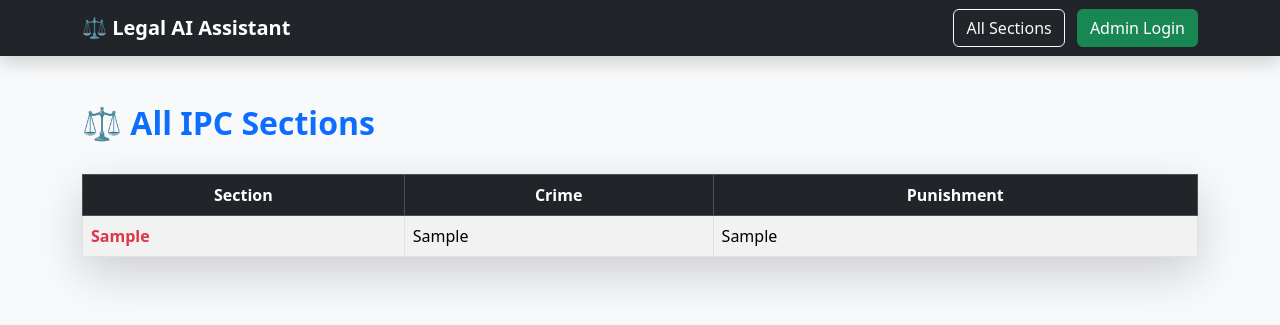
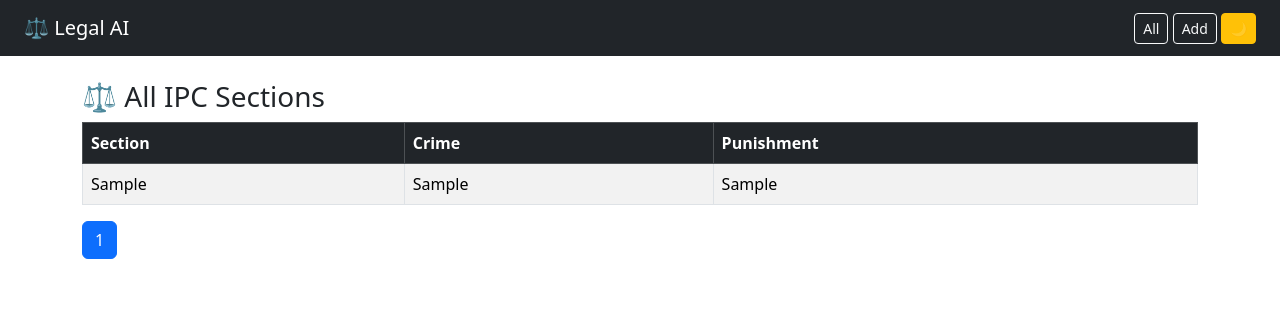
Before and after one commit to sdeepaknetha/legal-ai-assistant, a FastAPI app: page /all in a window 1280 px wide. Shown: the top 325 px of the page. Run offline with FastAPI, Linux system fonts and the light colour scheme; tables that the repository leaves empty hold one stand-in row (values such as "Sample post").

Commit message:
Update all.html

```diff
--- a/templates/all.html
+++ b/templates/all.html
@@ -1,29 +1,11 @@
-<!DOCTYPE html>
-<html>
-<head>
-    <title>All IPC Sections</title>
-    <link href="https://cdn.jsdelivr.net/npm/bootstrap@5.3.2/dist/css/bootstrap.min.css" rel="stylesheet">
-</head>
-<body class="bg-light">
+{% extends "base.html" %}
 
-<nav class="navbar navbar-expand-lg navbar-dark bg-dark shadow">
-  <div class="container">
-    <a class="navbar-brand fw-bold" href="/">⚖ Legal AI Assistant</a>
-    <div>
-      <a href="/all" class="btn btn-outline-light me-2">All Sections</a>
-      <a href="/login" class="btn btn-success">Admin Login</a>
-    </div>
-  </div>
-</nav>
+{% block content %}
 
-<div class="container mt-5">
+<h3>⚖ All IPC Sections</h3>
 
-<div class="d-flex justify-content-between align-items-center mb-4">
-    <h2 class="fw-bold text-primary">⚖ All IPC Sections</h2>
-</div>
-
-<table class="table table-bordered table-striped table-hover shadow-lg">
-    <thead class="table-dark text-center">
+<table class="table table-bordered table-striped">
+    <thead class="table-dark">
         <tr>
             <th>Section</th>
             <th>Crime</th>
@@ -31,34 +13,22 @@
         </tr>
     </thead>
     <tbody>
-
-        {% if sections %}
         {% for section in sections %}
         <tr>
-                <td class="fw-bold text-danger">{{ section.section }}</td>
+            <td>{{ section.section }}</td>
             <td>{{ section.crime }}</td>
             <td>{{ section.punishment }}</td>
         </tr>
         {% endfor %}
-        {% else %}
-        <tr>
-            <td colspan="3" class="text-center text-danger fw-bold">
-                No results found.
-            </td>
-        </tr>
-        {% endif %}
-
     </tbody>
 </table>
 
-<!-- Pagination -->
-{% if total_pages > 1 %}
-<nav class="mt-4">
-  <ul class="pagination justify-content-center">
+<nav>
+    <ul class="pagination">
 
         {% if page > 1 %}
         <li class="page-item">
-      <a class="page-link" href="/all?page={{ page - 1 }}">Previous</a>
+            <a class="page-link" href="/all?page={{ page-1 }}">Previous</a>
         </li>
         {% endif %}
 
@@ -70,15 +40,11 @@
 
         {% if page < total_pages %}
         <li class="page-item">
-      <a class="page-link" href="/all?page={{ page + 1 }}">Next</a>
+            <a class="page-link" href="/all?page={{ page+1 }}">Next</a>
         </li>
         {% endif %}
 
     </ul>
 </nav>
-{% endif %}
 
-</div>
-
-</body>
-</html>
+{% endblock %}
```
Lines whose indentation alone changed are shown as unchanged.
